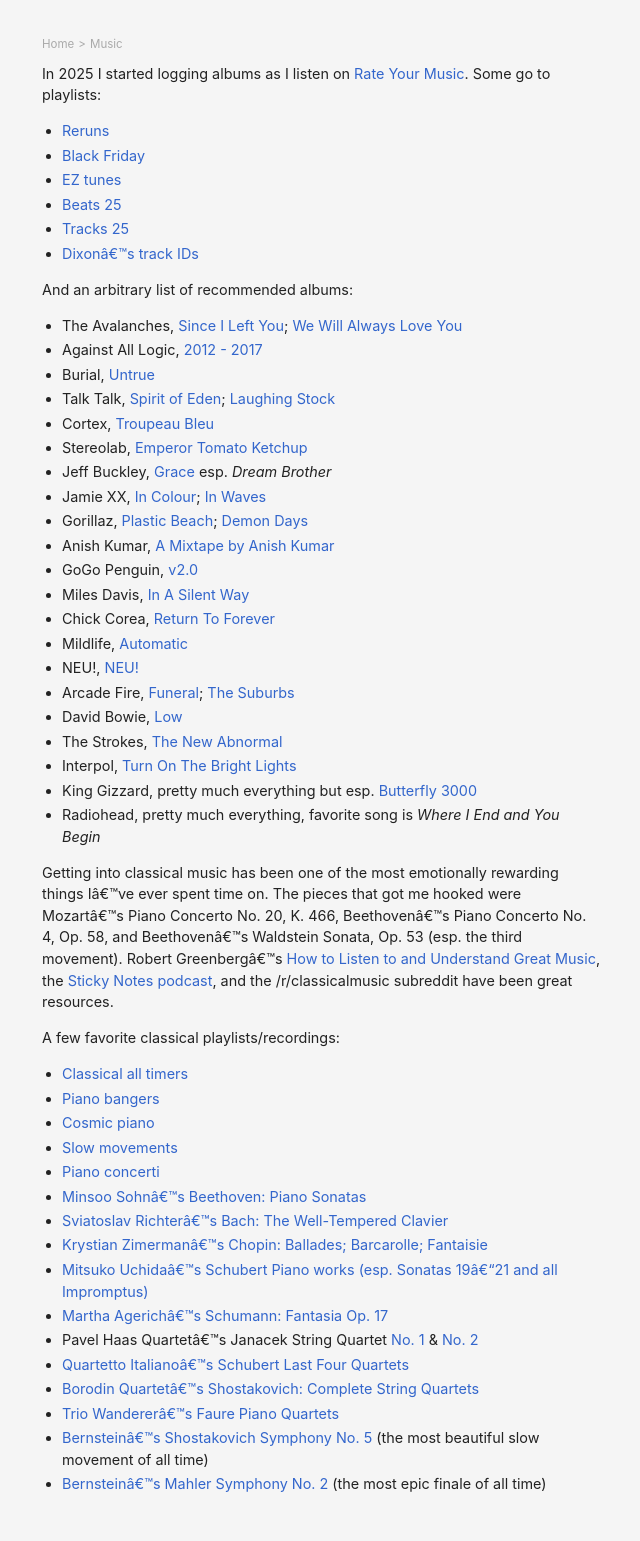
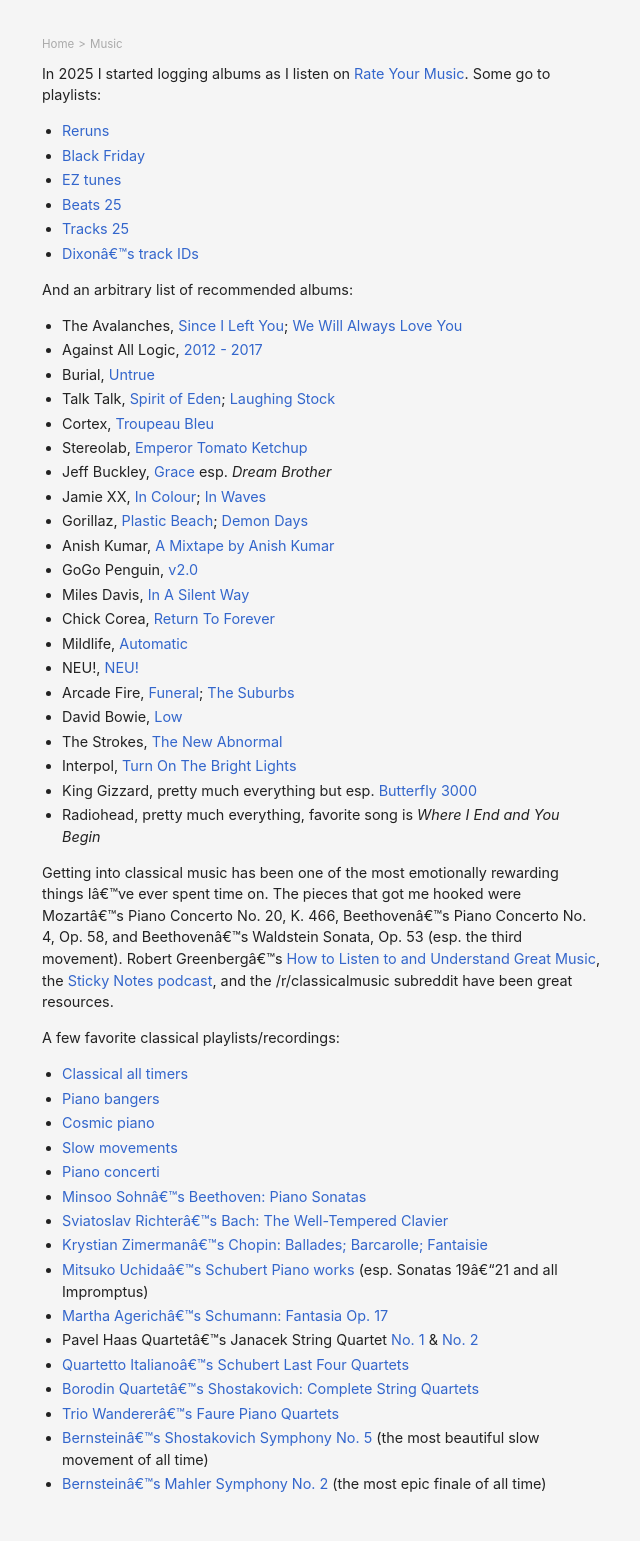
Before and after one commit to danschlz/danschulz.github.io, a Jekyll site: the page built from music.md, in a window 1280 px wide. Shown: the whole page, without its empty margins (318-958 px from the left). Built offline with Jekyll 4.4.1, drawn with Linux system fonts in a browser that asks for light colours.

```diff
--- a/music.md
+++ b/music.md
@@ -49,7 +49,7 @@ A few favorite classical playlists/recordings:
 * [Minsoo Sohn's Beethoven: Piano Sonatas](https://open.spotify.com/album/5xZS63vJBpsPbIOi0Hvlc4?si=l3jK3PPSTrOYbiLUCDtd3A)
 * [Sviatoslav Richter's Bach: The Well-Tempered Clavier](https://open.spotify.com/album/3PWhuYij6e99npMTjTZm2C?si=MHIAyTRSRE6GK8L4CVrBYQ)
 * [Krystian Zimerman's Chopin: Ballades; Barcarolle; Fantaisie](https://open.spotify.com/album/5c9v5oU43Oo22MSG8EKFp2?si=cdlEH6dzTFmXO4Pjjd0k9Q)
-* [Mitsuko Uchida's Schubert Piano works (esp. Sonatas 19–21 and all Impromptus)](https://open.spotify.com/album/6WyrofdS0VcQwalzvy9VIA?si=WtCPvO4TTf2JivIS8fUQwQ)
+* [Mitsuko Uchida's Schubert Piano works](https://open.spotify.com/album/6WyrofdS0VcQwalzvy9VIA?si=WtCPvO4TTf2JivIS8fUQwQ) (esp. Sonatas 19–21 and all Impromptus)
 * [Martha Agerich's Schumann: Fantasia Op. 17](https://open.spotify.com/album/60wBLkr0WADMATI5O9D97I?si=HY_TmoFNQKqo3TkYjgV7Uw)
 * Pavel Haas Quartet's Janacek String Quartet [No. 1](https://open.spotify.com/album/6TkdaEGFJlyDnd7C1URmMr?si=CbQdhbZlTIC_Urq7Wcav3g) & [No. 2](https://open.spotify.com/album/1t4K3IzZXvRHudQdNpFbfE?si=3K0ZSFq2R1-p_IPkrEpdlw)
 * [Quartetto Italiano's Schubert Last Four Quartets](https://open.spotify.com/album/6TkdaEGFJlyDnd7C1URmMr?si=GbK_sWoSTRqj03w63dYiiA)
```
